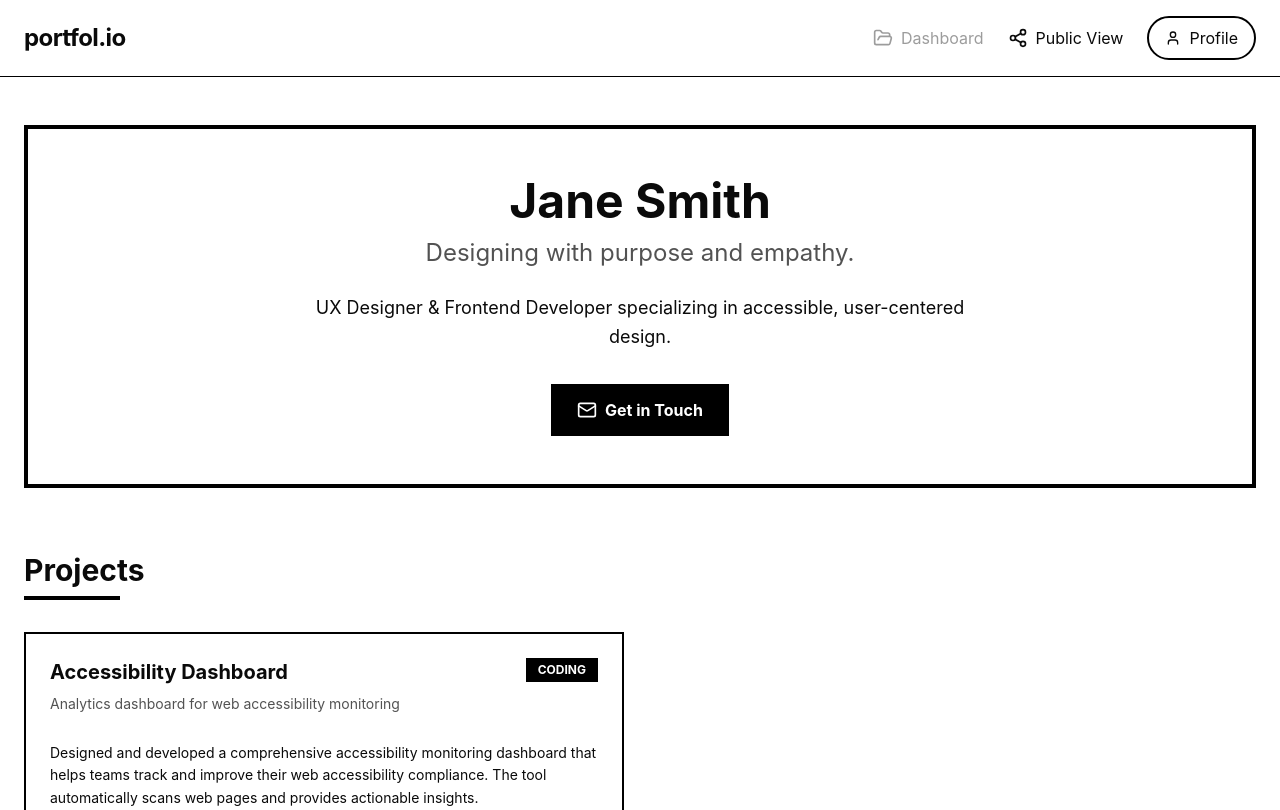
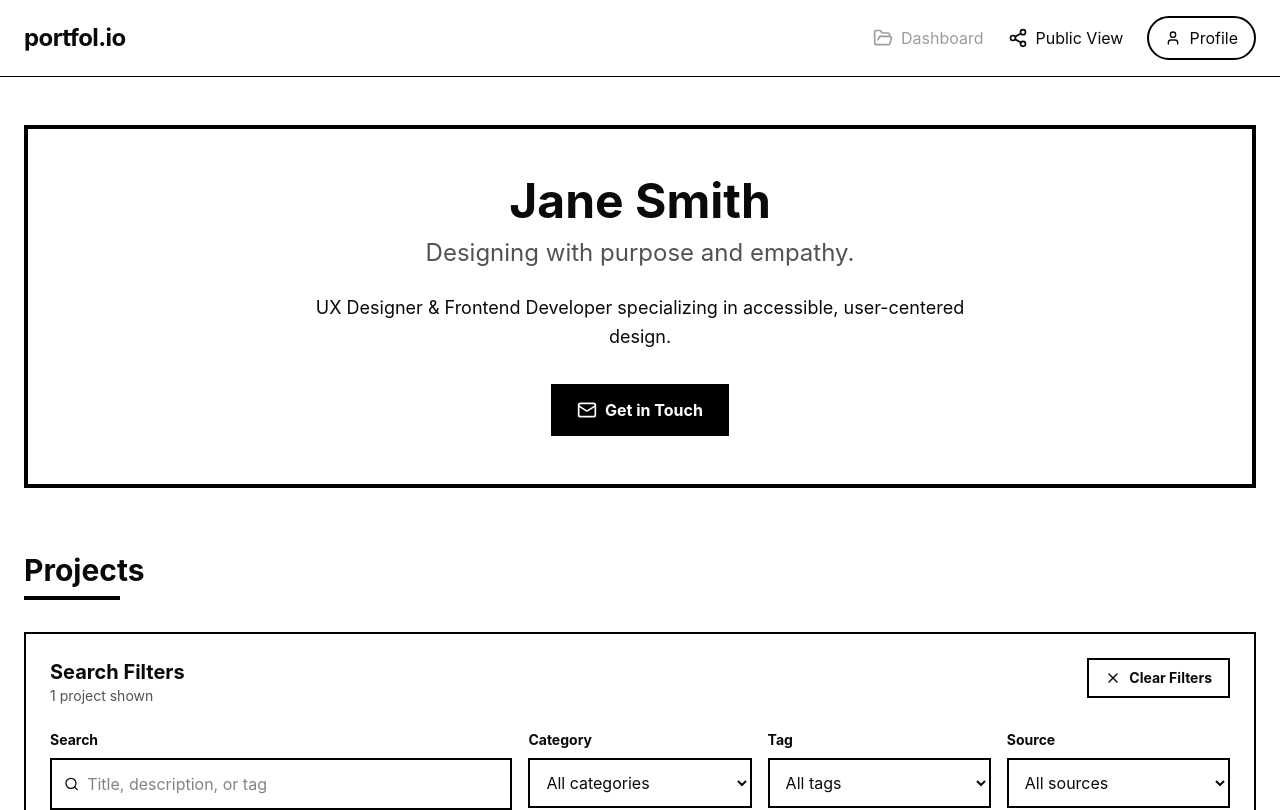
Before and after one commit to neh5284/hcdd412-Portfol.io-, a React (Vite) app: page /portfolio/janesmth in a window 1280 px wide. Shown: the top 810 px of the page. Built offline with nearby package versions, Linux system fonts and the light colour scheme.

Commit message:
Update PublicPortfolio.tsx

```diff
--- a/app/pages/PublicPortfolio.tsx
+++ b/app/pages/PublicPortfolio.tsx
@@ -1,19 +1,55 @@
+import { useMemo, useState } from 'react';
 import { useParams } from 'react-router';
 import { Mail, ExternalLink } from 'lucide-react';
 import { ProjectCard } from '../components/ProjectCard';
+import { SearchFilters, matchesProjectSource } from '../components/SearchFilters';
 import { mockUserPortfolio, mockPublicPortfolio } from '../data/mockData';
 
 export function PublicPortfolio() {
   const { username } = useParams<{ username: string }>();
+  const portfolio = username === 'johndoe' ? mockUserPortfolio : mockPublicPortfolio;
 
-  // In a real app, fetch portfolio data based on username
-  // For now, use mock data based on username
-  const portfolio = username === 'johndoe' ? mockUserPortfolio : mockPublicPortfolio;
+  const [searchTerm, setSearchTerm] = useState('');
+  const [selectedCategory, setSelectedCategory] = useState('all');
+  const [selectedTag, setSelectedTag] = useState('all');
+  const [selectedSource, setSelectedSource] = useState('all');
+  const [verifiedOnly, setVerifiedOnly] = useState(false);
+
+  const availableTags = useMemo(() => {
+    return [...new Set(portfolio.projects.flatMap((project) => project.tags))].sort((a, b) => a.localeCompare(b));
+  }, [portfolio.projects]);
+
+  const filteredProjects = useMemo(() => {
+    const normalizedSearch = searchTerm.trim().toLowerCase();
+
+    return portfolio.projects.filter((project) => {
+      const matchesSearch =
+        normalizedSearch.length === 0 ||
+        project.title.toLowerCase().includes(normalizedSearch) ||
+        project.description.toLowerCase().includes(normalizedSearch) ||
+        project.narrative.toLowerCase().includes(normalizedSearch) ||
+        project.tags.some((tag) => tag.toLowerCase().includes(normalizedSearch));
+
+      const matchesCategory = selectedCategory === 'all' || project.category === selectedCategory;
+      const matchesTag = selectedTag === 'all' || project.tags.includes(selectedTag);
+      const matchesSource = matchesProjectSource(project, selectedSource);
+      const matchesVerified = !verifiedOnly || Boolean(project.verified);
+
+      return matchesSearch && matchesCategory && matchesTag && matchesSource && matchesVerified;
+    });
+  }, [portfolio.projects, searchTerm, selectedCategory, selectedTag, selectedSource, verifiedOnly]);
+
+  const clearFilters = () => {
+    setSearchTerm('');
+    setSelectedCategory('all');
+    setSelectedTag('all');
+    setSelectedSource('all');
+    setVerifiedOnly(false);
+  };
 
   return (
     <div className="min-h-screen bg-white">
       <div className="mx-auto max-w-7xl px-6 py-12">
-        {/* Portfolio Header */}
         <div className="mb-16 border-4 border-black bg-white p-12 text-center">
           <h1 className="mb-3 text-5xl font-bold">{portfolio.displayName}</h1>
           <p className="mb-6 text-2xl opacity-70">{portfolio.tagline}</p>
@@ -30,25 +66,43 @@ export function PublicPortfolio() {
           </div>
         </div>
 
-        {/* Projects Grid */}
         <div className="mb-8">
           <h2 className="mb-2 text-3xl font-bold">Projects</h2>
           <div className="mb-8 h-1 w-24 bg-black"></div>
         </div>
 
+        <SearchFilters
+          searchTerm={searchTerm}
+          selectedCategory={selectedCategory}
+          selectedTag={selectedTag}
+          selectedSource={selectedSource}
+          verifiedOnly={verifiedOnly}
+          availableTags={availableTags}
+          resultCount={filteredProjects.length}
+          onSearchTermChange={setSearchTerm}
+          onCategoryChange={setSelectedCategory}
+          onTagChange={setSelectedTag}
+          onSourceChange={setSelectedSource}
+          onVerifiedOnlyChange={setVerifiedOnly}
+          onClear={clearFilters}
+        />
+
         {portfolio.projects.length === 0 ? (
           <div className="border-2 border-black p-16 text-center">
             <p className="text-xl opacity-70">No projects to display yet.</p>
           </div>
+        ) : filteredProjects.length === 0 ? (
+          <div className="border-2 border-black p-16 text-center">
+            <p className="text-xl opacity-70">No projects match the current filters.</p>
+          </div>
         ) : (
           <div className="grid gap-8 md:grid-cols-2">
-            {portfolio.projects.map((project) => (
+            {filteredProjects.map((project) => (
               <ProjectCard key={project.id} project={project} isPublic={true} />
             ))}
           </div>
         )}
 
-        {/* Footer */}
         <div className="mt-16 border-t-2 border-black pt-8 text-center">
           <p className="mb-4 opacity-70">Want to create your own portfolio?</p>
           <a
```
